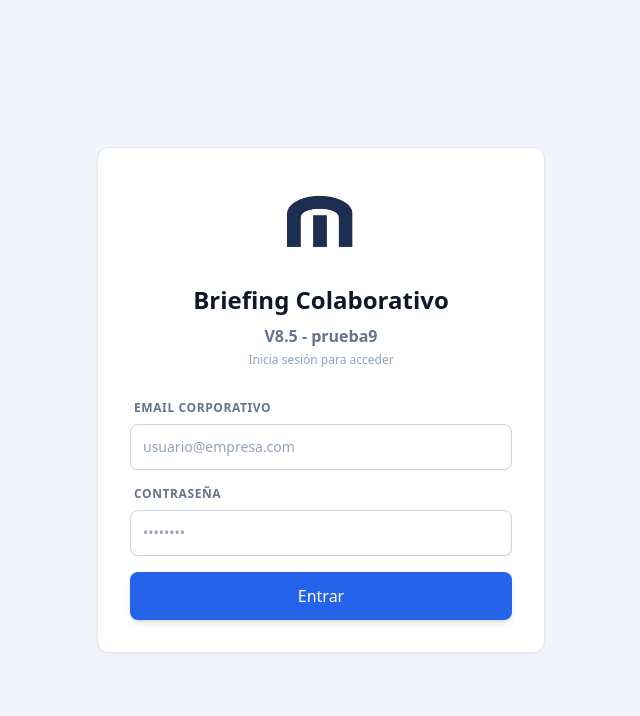
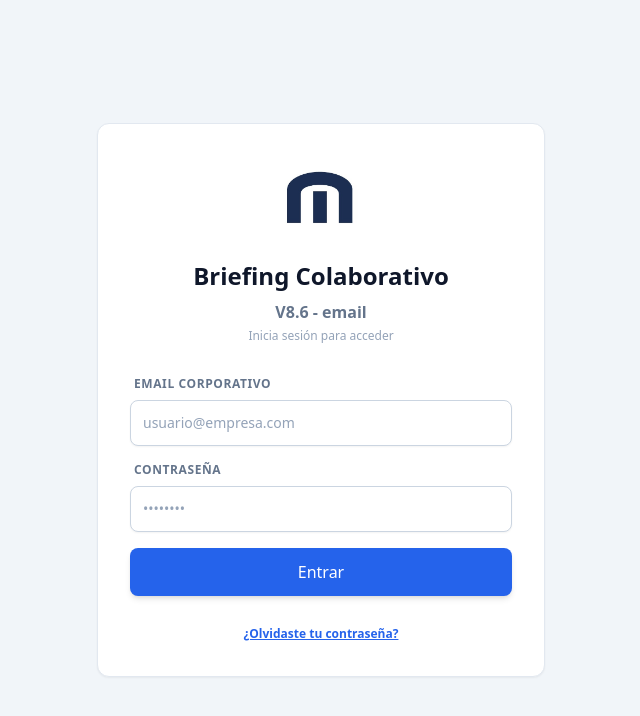
Before and after one commit to crm-industrial-v1/crm-industrial-v7-final, a React (Vite) app: page / in a window 1280 px wide. Shown: the top 716 px of the page, without its empty margins (319-959 px from the left). Built offline with nearby package versions, Linux system fonts and the light colour scheme.

Commit message:
V8.6 - email

```diff
--- a/src/App.tsx
+++ b/src/App.tsx
@@ -16,7 +16,7 @@ import { SectionHeader } from './components/ui/SectionHeader';
 import ContactForm from './components/crm/ContactForm';
 
 // --- VERSIÓN ACTUALIZADA ---
-const APP_VERSION = "V8.5 - prueba9";
+const APP_VERSION = "V8.6 - email";
 
 // --- CONFIGURACIÓN SUPER ADMIN ---
 const SUPER_ADMIN_EMAIL = "jesusblanco@mmesl.com";
@@ -364,6 +364,25 @@ export default function App() {
     setAuthLoading(false);
   }
 
+  // --- FUNCIÓN AÑADIDA: RECUPERACIÓN DE CONTRASEÑA CORRECTA ---
+  async function handleResetPassword() {
+    if (!email) {
+        return alert("Por favor, introduce tu email en el campo de arriba para poder enviarte el correo de recuperación.");
+    }
+    setAuthLoading(true);
+    // AQUÍ ESTÁ LA CORRECCIÓN DE LA URL
+    const { error } = await supabase.auth.resetPasswordForEmail(email, {
+        redirectTo: 'https://crm-industrial-v7-final.vercel.app/',
+    });
+    setAuthLoading(false);
+
+    if (error) {
+        alert("Error: " + error.message);
+    } else {
+        alert("¡Enviado! Revisa tu bandeja de entrada (y spam) para restablecer tu contraseña.");
+    }
+  }
+
   async function handleLogout() {
     setLoading(true);
     await supabase.auth.signOut();
@@ -414,6 +433,18 @@ export default function App() {
                     <div><label className={labelClass}>Email Corporativo</label><input type="email" required className={inputClass} value={email} onChange={e => setEmail(e.target.value)} placeholder="usuario@empresa.com" /></div>
                     <div><label className={labelClass}>Contraseña</label><input type="password" required className={inputClass} value={password} onChange={e => setPassword(e.target.value)} placeholder="••••••••" /></div>
                     <Button type="submit" className="w-full py-3" disabled={authLoading}>{authLoading ? <Loader2 className="animate-spin"/> : 'Entrar'}</Button>
+
+                    {/* BOTÓN NUEVO PARA RECUPERAR CONTRASEÑA */}
+                    <div className="text-center pt-2">
+                        <button
+                            type="button"
+                            onClick={handleResetPassword}
+                            className="text-xs text-blue-600 hover:text-blue-800 font-bold underline"
+                            disabled={authLoading}
+                        >
+                           ¿Olvidaste tu contraseña?
+                        </button>
+                    </div>
                 </form>
             </Card>
         </div>
```
